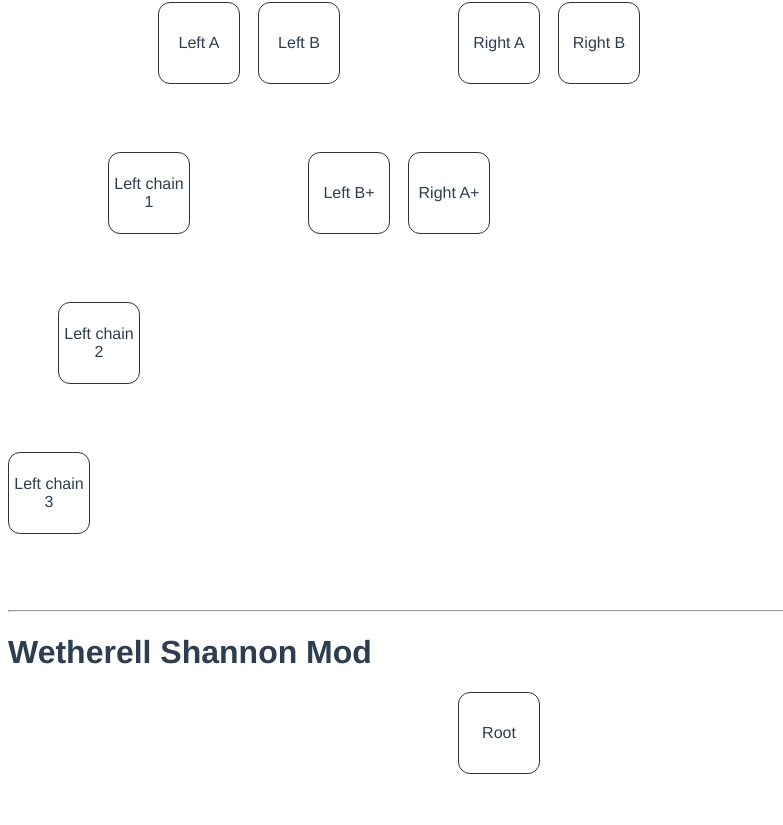
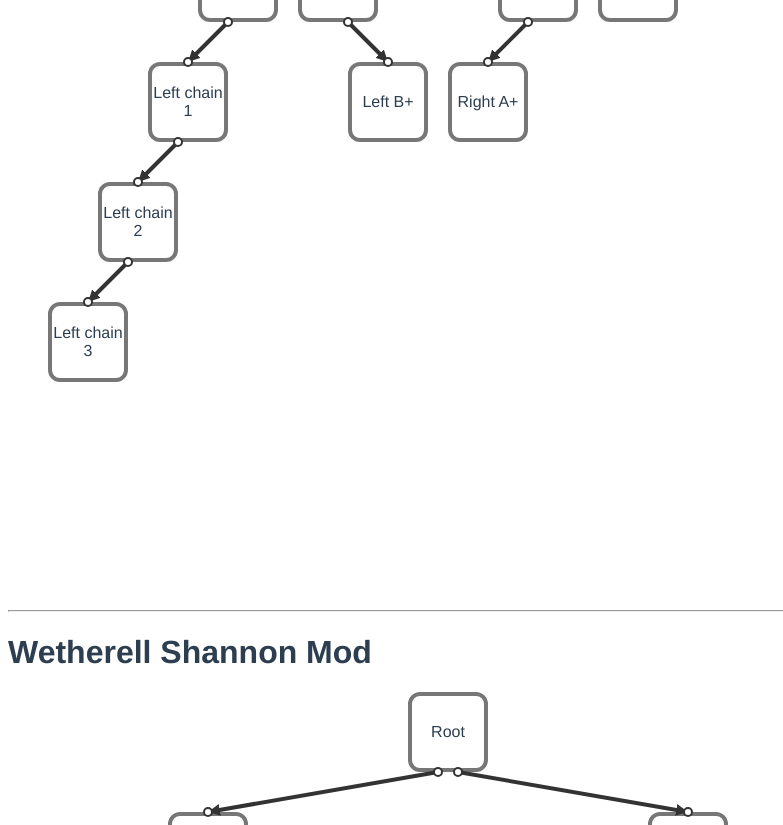
Before and after one commit to georgius1024/bc-tree-playground, a Vue app: page / in a window 1280 px wide. Shown: the part 416-1241 px from the top of the page, without its empty margins (0-783 px from the left). Built offline with nearby package versions, Linux system fonts and the light colour scheme.

Commit message:
made cleanup

```diff
--- /dev/null
+++ b/src/components/Connector.vue
@@ -0,0 +1,95 @@
+<template>
+  <svg
+    xmlns="http://www.w3.org/2000/svg"
+    class="connector"
+    :width="width"
+    :height="height"
+    :viewBox="viewBox"
+    :style="style"
+  >
+    <line
+      :x1="x1"
+      :y1="y1"
+      :x2="x2"
+      :y2="y2"
+      :stroke="black"
+      :stroke-width="stroke"
+      marker-end="url(#triangle)"
+    />
+    <circle
+      :cx="x1"
+      :cy="y1"
+      :r="stroke"
+      :stroke="black"
+      fill="white"
+      stroke-width="2"
+    />
+    <marker
+      id="triangle"
+      viewBox="0 0 10 10"
+      refX="10"
+      refY="5"
+      markerUnits="strokeWidth"
+      markerHeight="4"
+      orient="auto"
+    >
+      <path d="M 0 0 L 10 5 L 0 10 z" :fill="black" />
+    </marker>
+    <circle
+      :cx="x2"
+      :cy="y2"
+      :r="stroke"
+      :stroke="black"
+      fill="white"
+      stroke-width="2"
+    />
+  </svg>
+</template>
+<script>
+export default {
+  props: ["fromX", "fromY", "toX", "toY", "stroke"],
+  computed: {
+    padding() {
+      return this.stroke * 2;
+    },
+    left() {
+      return (this.fromX < this.toX ? this.fromX : this.toX) - this.padding;
+    },
+    top() {
+      return (this.fromY < this.toY ? this.fromY : this.toY) - this.padding;
+    },
+    width() {
+      return Math.abs(this.fromX - this.toX) + this.padding * 2;
+    },
+    height() {
+      return Math.abs(this.fromY - this.toY) + this.padding * 2;
+    },
+    viewBox() {
+      return `0 0 ${this.width} ${this.height}`;
+    },
+    x1() {
+      return this.fromX < this.toX ? this.padding : this.width - this.padding;
+    },
+    y1() {
+      return this.fromY < this.toY ? this.padding : this.height - this.padding;
+    },
+    x2() {
+      return this.fromX < this.toX ? this.width - this.padding : this.padding;
+    },
+    y2() {
+      return this.fromY < this.toY ? this.height - this.padding : this.padding;
+    },
+    black() {
+      return '#333'
+    },
+    style() {
+      return {
+        position: "absolute",
+        left: `${this.left}px`,
+        top: `${this.top}px`,
+        zIndex: 10,
+      };
+    },
+  },
+};
+</script>
--- /dev/null
+++ b/src/components/KnuthTreeNode.vue
@@ -0,0 +1,40 @@
+<template>
+  <div class="node" :style="nodeStyle">
+    {{ node.value }}
+  </div>
+
+  <Connector
+    v-if="left"
+    :fromX="leftConnectionPoint.x"
+    :fromY="leftConnectionPoint.y"
+    :toX="leftChildConnection.x"
+    :toY="leftChildConnection.y"
+    stroke="4"
+  />
+  <Connector
+    v-if="right"
+    :fromX="rightConnectionPoint.x"
+    :fromY="rightConnectionPoint.y"
+    :toX="rightChildConnection.x"
+    :toY="rightChildConnection.y"
+    stroke="4"
+  />
+</template>
+<script>
+import TreeNode from "./TreeNode.vue";
+export default {
+  extends: TreeNode,
+};
+</script>
+<style lang="scss" scoped>
+.node {
+  box-sizing: border-box;
+  border: 4px solid #777;
+  position: absolute;
+  display: flex;
+  align-items: center;
+  justify-content: center;
+  border-radius: 12px;
+  text-align: center;
+}
+</style>
--- a/src/components/TreeDisplay.vue
+++ b/src/components/TreeDisplay.vue
@@ -2,18 +2,33 @@
   <div class="tree">
     <h1>Knuth</h1>
     <div class="canvas" :style="{ height: `${150 * (maxDepth + 1)}px` }">
-      <div
+      <KnuthTreeNode
         v-for="node in knuth"
-        class="node"
         :key="node.id"
-        :style="nodeXYStyle(node, 50, 150)"
-      >
-        {{ node.value }}
-      </div>
+        :node="node"
+        :width="80"
+        :height="80"
+        :dx="50"
+        :dy="120"
+        :left="knutChild(node.left)"
+        :right="knutChild(node.right)"
+      />
     </div>
     <hr />
     <h1>Wetherell Shannon Mod</h1>
     <div class="canvas" :style="{ height: `${150 * (maxDepth + 1)}px` }">
+      <TreeNode
+        v-for="node in wetherellShannonMod"
+        :key="node.id"
+        :node="node"
+        :width="80"
+        :height="80"
+        :dx="120"
+        :dy="120"
+        :left="wetherellChild(node.left)"
+        :right="wetherellChild(node.right)"
+      />
+<!--
       <div
         v-for="node in wetherellShannonMod"
         class="node"
@@ -21,14 +36,20 @@
         :style="nodeXYStyle(node, 150, 150)"
       >
         {{ node.value }}
-      </div>
+      </div> -->
     </div>
   </div>
 </template>
 <script>
 import tree from "../tree.json";
+import KnuthTreeNode from './KnuthTreeNode.vue'
+import TreeNode from './TreeNode.vue'
 export default {
   name: "TreeDisplay",
+  components: {
+    KnuthTreeNode,
+    TreeNode
+  },
   data() {
     return {
       tree,
@@ -105,32 +126,6 @@ export default {
       knuth_layout(root, 0);
       return map;
     },
-    wetherellShannon() {
-      const maxDepth = this.traverse.reduce((max, node) => {
-        if (node.depth > max) {
-          return node.depth;
-        }
-        return max;
-      }, 0);
-      let nexts = [...new Array(maxDepth + 1)].map(() => 0);
-      const map = this.binaryTree.reduce((map, item) => {
-        return { ...map, [item.id]: { ...item } };
-      }, {});
-      const root = map[this.tree.root];
-      const minimum_ws = (node, depth = 0) => {
-        node.x = nexts[depth];
-        node.y = depth;
-        nexts[depth]++;
-        if (node.left) {
-          minimum_ws(map[node.left], depth + 1);
-        }
-        if (node.right) {
-          minimum_ws(map[node.right], depth + 1);
-        }
-      };
-      minimum_ws(root);
-      return map;
-    },
     wetherellShannonMod() {
       const maxDepth = this.traverse.reduce((max, node) => {
         if (node.depth > max) {
@@ -148,7 +143,6 @@ export default {
       const setup = (node, depth = 0) => {
         if (node.left) {
           setup(map[node.left], depth + 1);
-          console.log(nexts);
         }
         if (node.right) {
           setup(map[node.right], depth + 1);
@@ -203,6 +197,12 @@ export default {
     },
   },
   methods: {
+    knutChild(id) {
+      return this.knuth[id]
+    },
+    wetherellChild(id) {
+      return this.wetherellShannonMod[id]
+    },
     isLeaf(id) {
       return !this.tree.links.find((e) => e.parentNode === id);
     },
--- /dev/null
+++ b/src/components/TreeNode.vue
@@ -0,0 +1,119 @@
+<template>
+  <div class="node" :style="nodeStyle">
+    {{ node.value }}
+  </div>
+  <template v-if="bothChildren">
+    <Connector
+      :fromX="leftConnectionPoint.x"
+      :fromY="leftConnectionPoint.y"
+      :toX="leftChildConnection.x"
+      :toY="leftChildConnection.y"
+      stroke="4"
+    />
+    <Connector
+      :fromX="rightConnectionPoint.x"
+      :fromY="rightConnectionPoint.y"
+      :toX="rightChildConnection.x"
+      :toY="rightChildConnection.y"
+      stroke="4"
+    />
+  </template>
+  <template v-else-if="singleChild">
+    <Connector
+      :fromX="centralConnectionPoint.x"
+      :fromY="centralConnectionPoint.y"
+      :toX="singleChildConnection.x"
+      :toY="singleChildConnection.y"
+      stroke="4"
+    />
+  </template>
+</template>
+<script>
+import Connector from "./Connector.vue";
+export default {
+  components: {
+    Connector,
+  },
+  props: ["node", "width", "height", "dx", "dy", "left", "right"],
+  computed: {
+    isLeaf() {
+      return !this.left && !this.right
+    },
+    bothChildren() {
+      return this.left && this.right
+    },
+    singleChild() {
+      return this.left || this.right
+    },
+    nodeStyle() {
+      return {
+        left: `${this.node.x * this.dx + this.width / 2}px`,
+        top: `${this.node.y * this.dy}px`,
+        width: `${this.width}px`,
+        height: `${this.height}px`,
+      };
+    },
+    centralConnectionPoint() {
+      return {
+        x: this.node.x * this.dx + this.width,
+        y: this.node.y * this.dy + this.height,
+      };
+    },
+    leftConnectionPoint() {
+      const {x, y} = this.centralConnectionPoint
+      return {
+        x: x - this.width / 8,
+        y
+      };
+    },
+    rightConnectionPoint() {
+      const {x, y} = this.centralConnectionPoint
+      return {
+        x: x + this.width / 8,
+        y
+      };
+    },
+    leftChildConnection() {
+      if (!this.left) {
+        return false;
+      }
+      return {
+        x: this.left.x * this.dx + this.width,
+        y: this.left.y * this.dy,
+      };
+    },
+    rightChildConnection() {
+      if (!this.right) {
+        return false;
+      }
+      return {
+        x: this.right.x * this.dx + this.width,
+        y: this.right.y * this.dy,
+      };
+    },
+    singleChildConnection() {
+      const child = this.singleChild
+      if (!child) {
+        return false;
+      }
+      return {
+        x: child.x * this.dx + this.width,
+        y: child.y * this.dy,
+      };
+    },
+
+  },
+};
+</script>
+<style lang="scss" scoped>
+.node {
+  box-sizing: border-box;
+  border: 4px solid #777;
+  position: absolute;
+  display: flex;
+  align-items: center;
+  justify-content: center;
+  border-radius: 12px;
+  text-align: center;
+}
+</style>
```
